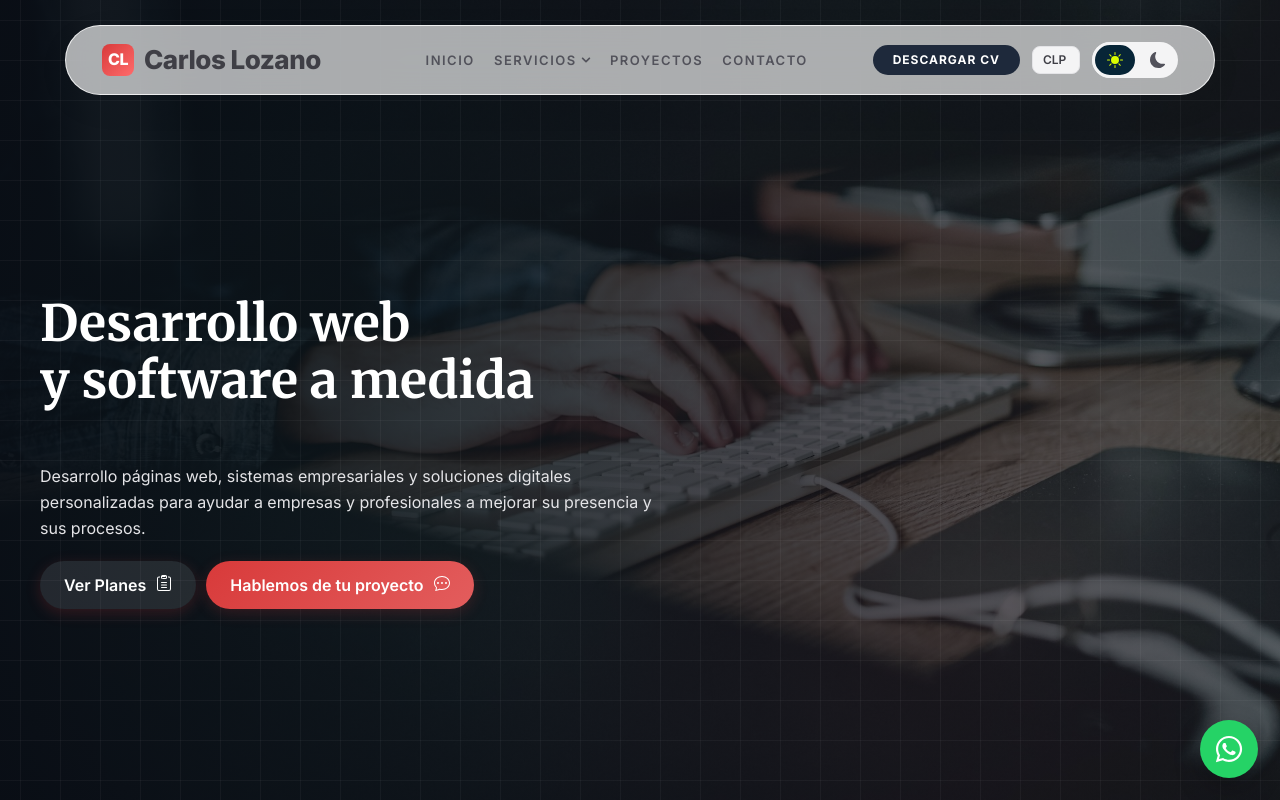
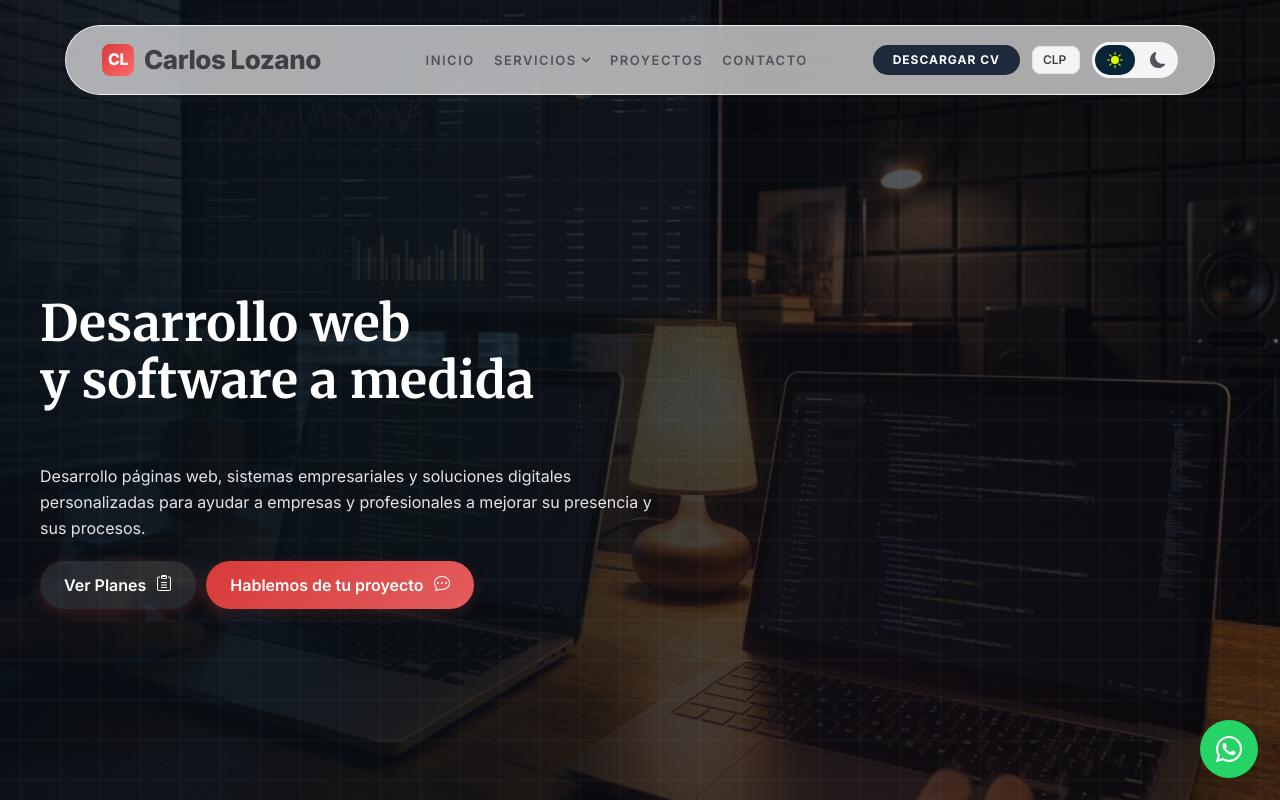
Before and after one commit to CarlosL-Code/Portafolio_react, a React (Vite) app: page / in a window 1280 px wide. Shown: the top 800 px of the page. Built offline with nearby package versions, Linux system fonts and the light colour scheme.

Commit message:
use enhanced header3 image for hero background

```diff
--- a/src/componentes/layout/Hero.css
+++ b/src/componentes/layout/Hero.css
@@ -1,7 +1,7 @@
 .hero{
     /* Esta imagen se usará de fondo. Si la imagen original no carga, caerá a negro. */
     background-color: #050505;
-    background-image: url('/assets/header2.jpg');
+    background-image: url('/assets/header3_enhanced.jpg');
     background-size: cover;
     background-position: center;
     background-attachment: fixed; /* Parallax effect */
```
Also changed, not shown: public/assets/header3_enhanced.jpg (added).
